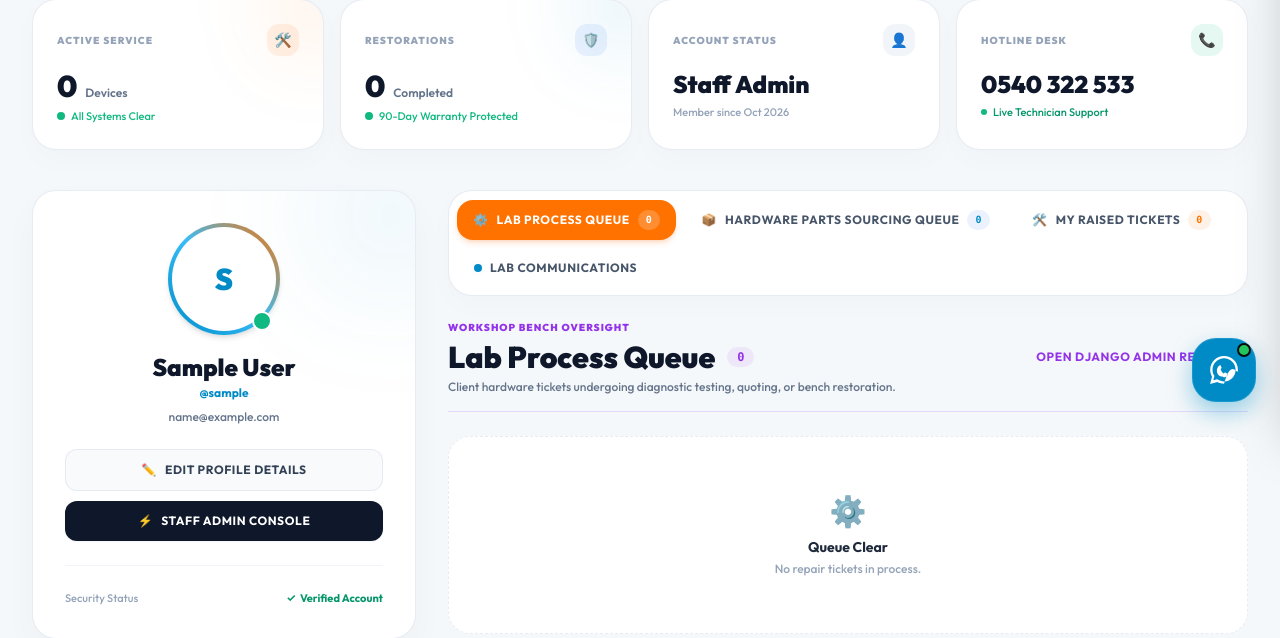
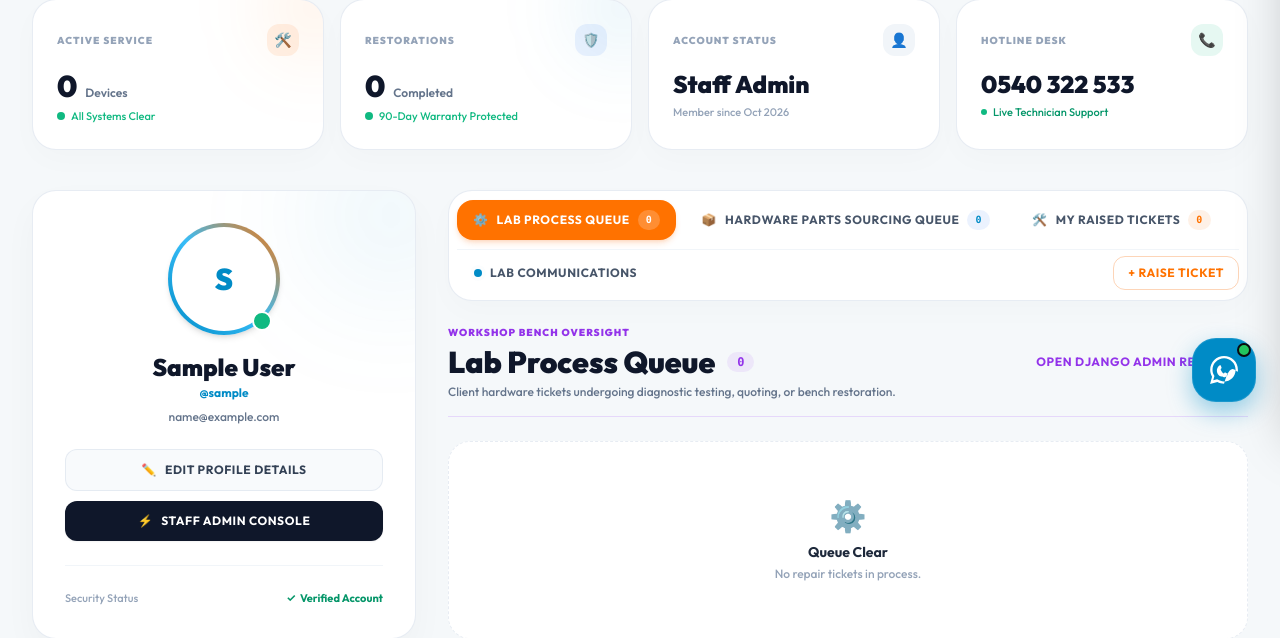
Before and after one commit to El-viktoh/Compupartz, a Django app: page /dashboard/ in a window 1280 px wide. Shown: the part 374-1012 px from the top of the page. Run offline with Django 4.2, Linux system fonts and the light colour scheme; the visitor is signed in with stand-in values (Sample User, id 1); data comes from the database, SQL or seed files in the repository; data that the repository does not hold is empty.

Commit message:
feat: restore + Raise Ticket button on staff dashboard in Row 2

```diff
--- a/templates/account/dashboard.html
+++ b/templates/account/dashboard.html
@@ -226,9 +226,10 @@
             <div class="lg:col-span-8 space-y-6">
 
                 <!-- ================= WORKSPACE TAB SELECTOR ================= -->
-                <div class="flex flex-wrap items-center justify-between gap-3 p-2 rounded-3xl bg-white dark:bg-[#12141a] border border-slate-200/80 dark:border-white/10 shadow-[0_10px_30px_rgba(0,0,0,0.02)]">
+                {% if user.is_staff %}
+                <div class="space-y-2 p-2 rounded-3xl bg-white dark:bg-[#12141a] border border-slate-200/80 dark:border-white/10 shadow-[0_10px_30px_rgba(0,0,0,0.02)]">
+                    <!-- Staff Row 1: The 3 Primary Queues / Ticket Tabs -->
                     <div class="flex flex-wrap items-center gap-1.5 sm:gap-2">
-                        {% if user.is_staff %}
                         <!-- Tab 1: Lab Process Queue (Staff/Admin Only) -->
                         <button type="button"
                                 onclick="switchDashboardTab('staff-workshop')"
@@ -264,7 +265,10 @@
                                 {{ active_repairs.count }}
                             </span>
                         </button>
-
+                    </div>
+
+                    <!-- Staff Row 2: Lab Communications & Quick Action -->
+                    <div class="flex items-center justify-between gap-3 pt-1 border-t border-slate-100 dark:border-white/5">
                         <!-- Tab 4: Lab Communications (Staff/Admin) -->
                         <button type="button"
                                 onclick="switchDashboardTab('lab-communications')"
@@ -281,7 +285,18 @@
                             </span>
                             {% endif %}
                         </button>
-                        {% else %}
+
+                        <!-- Quick Action for Staff -->
+                        <a href="{% url 'book_repair' %}"
+                           class="inline-flex items-center gap-1.5 px-3.5 py-2 rounded-xl text-xs font-bold text-[#FF7200] hover:text-white hover:bg-[#FF7200] border border-orange-500/30 transition-all uppercase tracking-wider shrink-0">
+                            <span>+ Raise Ticket</span>
+                        </a>
+                    </div>
+                </div>
+                {% else %}
+                <!-- Regular User Tab Selector (Untouched) -->
+                <div class="flex flex-wrap items-center justify-between gap-3 p-2 rounded-3xl bg-white dark:bg-[#12141a] border border-slate-200/80 dark:border-white/10 shadow-[0_10px_30px_rgba(0,0,0,0.02)]">
+                    <div class="flex flex-wrap items-center gap-1.5 sm:gap-2">
                         <!-- Tab 1: Raised Lab Tickets (Non-Staff) -->
                         <button type="button"
                                 onclick="switchDashboardTab('raised-tickets')"
@@ -310,17 +325,15 @@
                             </span>
                             {% endif %}
                         </button>
-                        {% endif %}
-                    </div>
-
-                    {% if not user.is_staff %}
+                    </div>
+
                     <!-- Quick Action -->
                     <a href="{% url 'book_repair' %}"
                        class="inline-flex items-center gap-1.5 px-3.5 py-2 rounded-xl text-xs font-bold text-[#FF7200] hover:text-white hover:bg-[#FF7200] border border-orange-500/30 transition-all uppercase tracking-wider shrink-0">
                         <span>+ Raise Ticket</span>
                     </a>
-                    {% endif %}
                 </div>
+                {% endif %}
 
                 <!-- ================= TAB PANEL 1: MY RAISED LAB TICKETS ================= -->
                 <div id="section-raised-tickets" class="dash-section-panel {% if user.is_staff %}hidden{% endif %} space-y-8">
```
